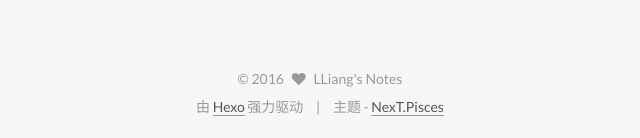
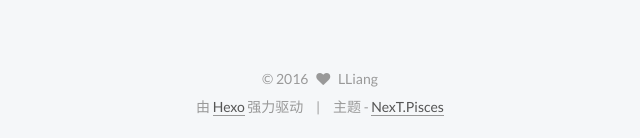
Before and after one commit to androidLLiang/androidLLiang.github.io, a plain HTML site: page 2016/07/04/hello-world/index.html in a window 1280 px wide. Shown: the part 712-850 px from the top of the page, 450-1090 px from the left. Drawn offline with Linux system fonts and the light colour scheme.

Commit message:
Site updated: 2016-07-11 19:02:32

```diff
--- a/2016/07/04/hello-world/index.html
+++ b/2016/07/04/hello-world/index.html
@@ -353,8 +353,8 @@
         <div class="site-author motion-element" itemprop="author" itemscope itemtype="http://schema.org/Person">
           <img class="site-author-image" itemprop="image"
                src="/uploads/bb.jpg"
-               alt="LLiang's Notes" />
-          <p class="site-author-name" itemprop="name">LLiang's Notes</p>
+               alt="LLiang" />
+          <p class="site-author-name" itemprop="name">LLiang</p>
           <p class="site-description motion-element" itemprop="description"></p>
         </div>
         <nav class="site-state motion-element">
@@ -415,7 +415,7 @@
   <span class="with-love">
     <i class="fa fa-heart"></i>
   </span>
-  <span class="author" itemprop="copyrightHolder">LLiang's Notes</span>
+  <span class="author" itemprop="copyrightHolder">LLiang</span>
 </div>
 
 <div class="powered-by">
--- a/css/main.css
+++ b/css/main.css
@@ -1549,7 +1549,7 @@ pre .javascript .function {
   width: 4px;
   height: 4px;
   border-radius: 50%;
-  background: #20902a;
+  background: #afeeff;
 }
 .links-of-blogroll {
   font-size: 13px;
```
Also changed, not shown: archives/2016/07/index.html (+3 -3 lines), archives/2016/index.html (+3 -3 lines), archives/index.html (+3 -3 lines), index.html (+3 -3 lines).
